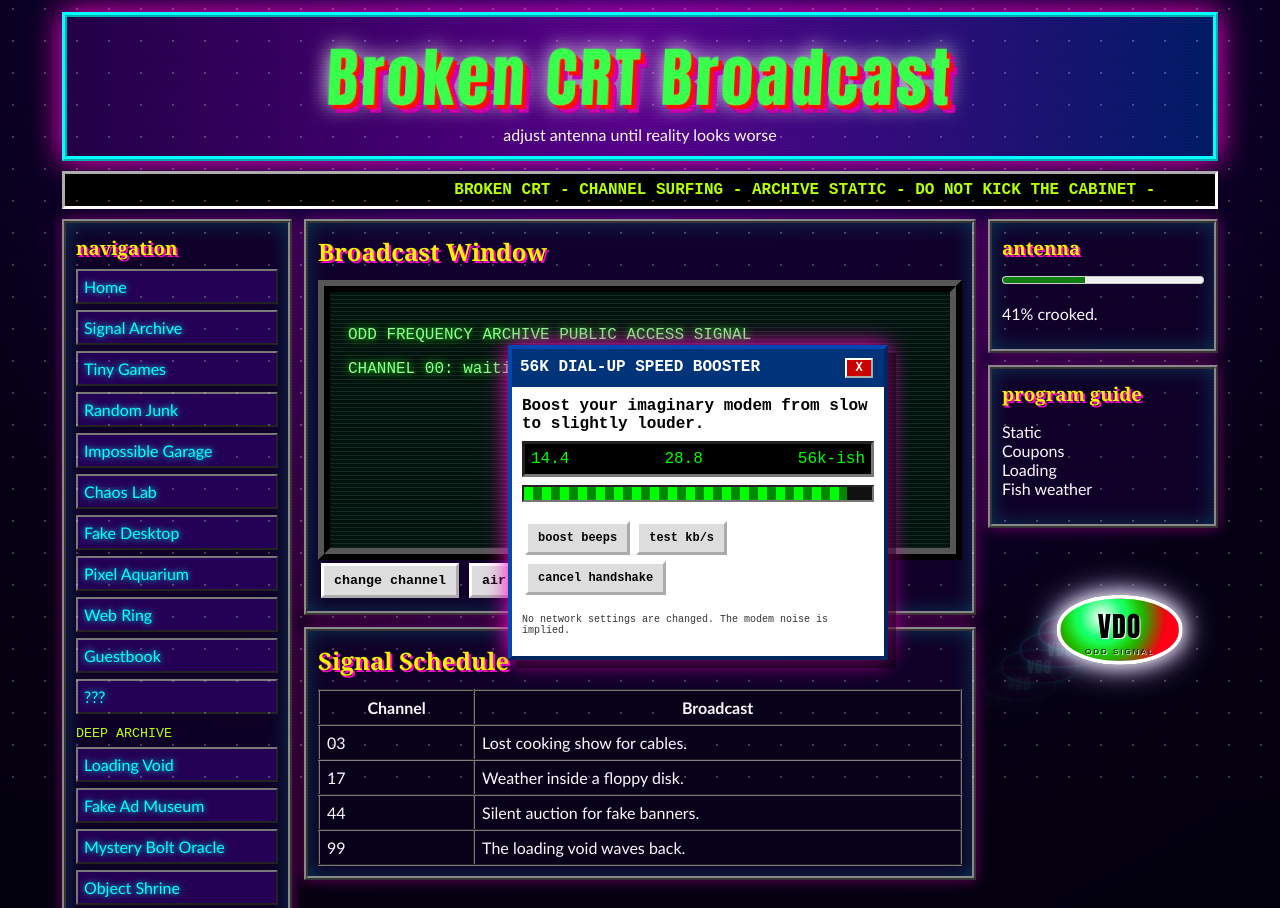
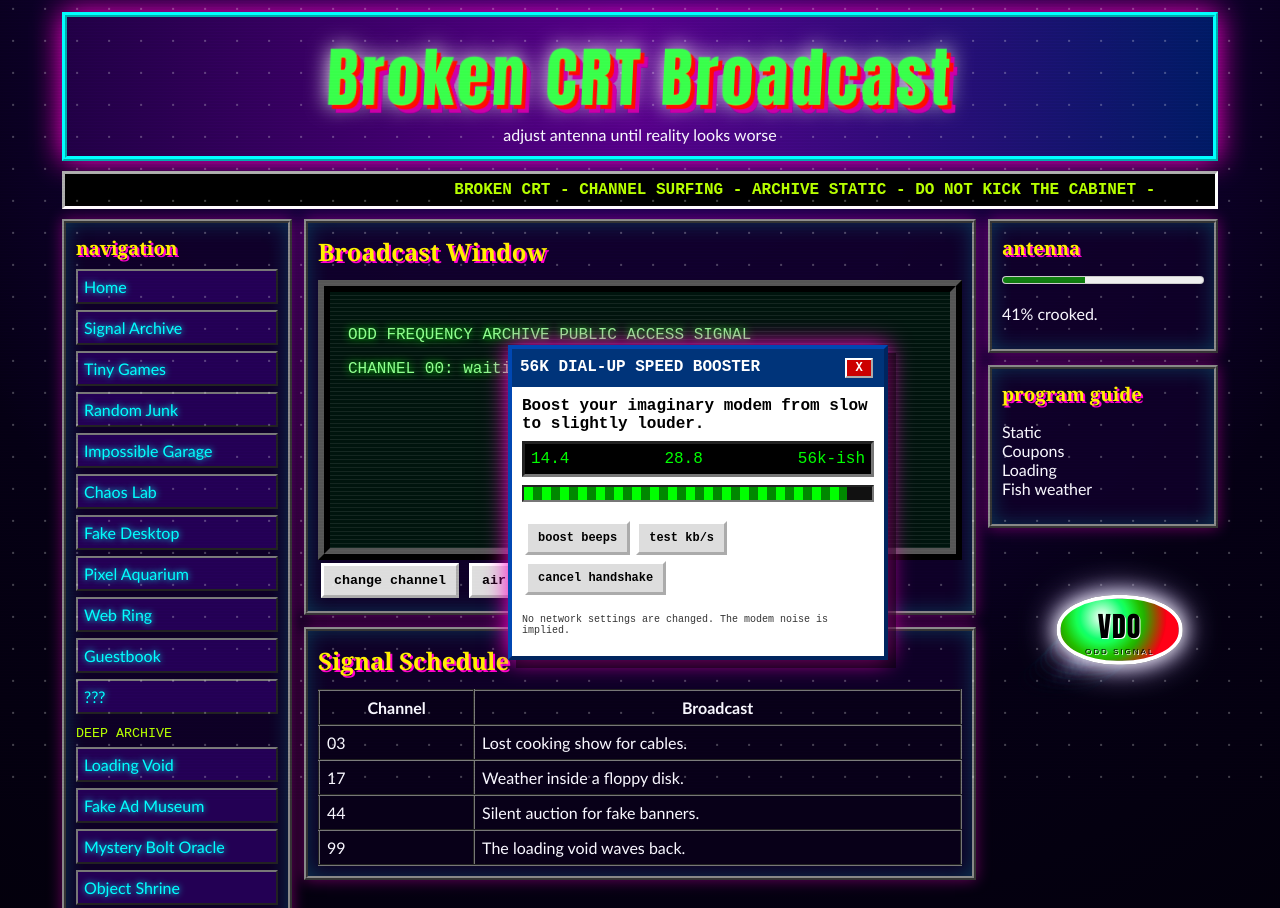
Before and after one commit to mrredallstar12-lab/mrredallstar12-lab.github.io, a plain HTML site: page pages/tv.html in a window 1280 px wide. Shown: the top 908 px of the page. Drawn offline with Linux system fonts and the light colour scheme.

Commit message:
fix trail

```diff
--- a/css/style.css
+++ b/css/style.css
@@ -434,12 +434,12 @@ meter{width:100%}
   color:#bff;
   font:bold 18px Impact,Arial Black,sans-serif;
   letter-spacing:1px;
-  text-shadow:0 0 7px #0ff,0 0 11px #f0c;
-  box-shadow:0 0 14px rgba(0,255,255,.45),inset 0 0 12px rgba(255,0,204,.24);
-  opacity:.34;
-  animation:vdoTrailFade .68s ease-out forwards;
+  text-shadow:0 0 4px #0ff,0 0 7px #f0c;
+  box-shadow:0 0 8px rgba(0,255,255,.26),inset 0 0 8px rgba(255,0,204,.14);
+  opacity:.18;
+  animation:vdoTrailFade .42s ease-out forwards;
 }
-@keyframes vdoTrailFade{to{opacity:0;transform:scale(.78) skew(-5deg);filter:blur(1px)}}
+@keyframes vdoTrailFade{to{opacity:0;transform:scale(.86);filter:blur(1px)}}
 .sticker{position:fixed;z-index:2400;font-size:34px;pointer-events:none;animation:sticker 2.6s forwards}
 @keyframes sticker{0%{transform:scale(.2) rotate(0);opacity:0}25%{opacity:1}100%{transform:scale(1.5) rotate(360deg);opacity:0}}
 .confetti-bit{position:fixed;top:-24px;z-index:998;pointer-events:none;will-change:transform}
--- a/js/main.js
+++ b/js/main.js
@@ -1208,21 +1208,23 @@ function bouncingLogo(){
   let trailTick = 0;
   let activeTrails = 0;
   function spawnVdoTrail(tx,ty,w,h){
-    if(document.hidden || activeTrails > 7) return;
+    if(document.hidden || activeTrails >= 14) return;
     activeTrails++;
     const trail = document.createElement("div");
+    const trailWidth = Math.max(52,Math.round(w * .72));
+    const trailHeight = Math.max(28,Math.round(h * .58));
     trail.className = "vdo-trail";
     trail.setAttribute("aria-hidden","true");
     trail.textContent = "VDO";
-    trail.style.left = 30 + tx + "px";
-    trail.style.top = 30 + ty + "px";
-    trail.style.width = Math.max(52,Math.round(w * .72)) + "px";
-    trail.style.height = Math.max(28,Math.round(h * .58)) + "px";
+    trail.style.width = trailWidth + "px";
+    trail.style.height = trailHeight + "px";
+    trail.style.left = 30 + tx + (w - trailWidth) / 2 + "px";
+    trail.style.top = 30 + ty + (h - trailHeight) / 2 + "px";
     document.body.appendChild(trail);
     setTimeout(()=>{
       trail.remove();
       activeTrails = Math.max(0,activeTrails - 1);
-    },680);
+    },420);
   }
   function step(){
     const w = logo.offsetWidth;
@@ -1242,7 +1244,7 @@ function bouncingLogo(){
       if(Math.random() > .82) spawnSticker();
     }
     logo.style.transform = `translate(${x}px,${y}px)`;
-    if(trailTick++ % 7 === 0) spawnVdoTrail(previousX,previousY,w,h);
+    if(trailTick++ % 2 === 0) spawnVdoTrail(previousX,previousY,w,h);
     requestAnimationFrame(step);
   }
   step();
```
